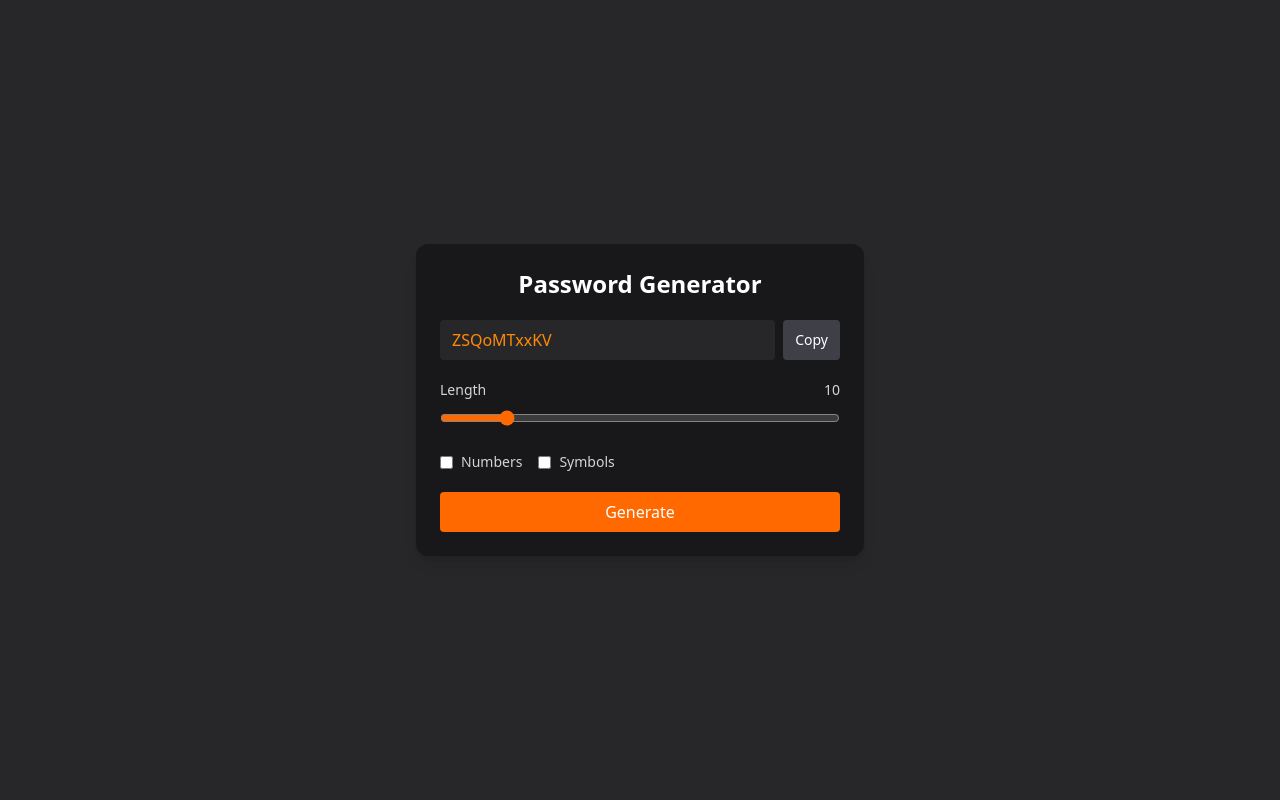
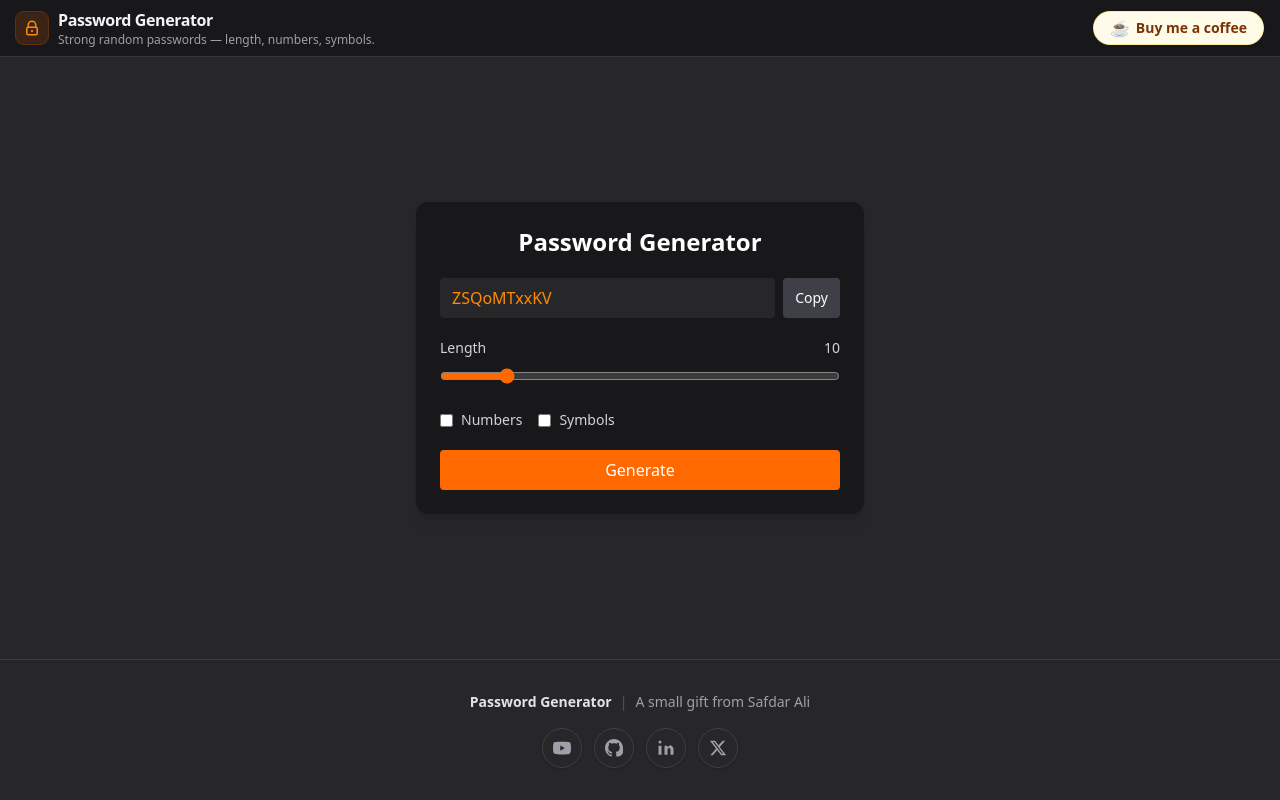
Before and after one commit to Safdar-Ali-India/Password-Generator, a React (Vite) app: page / in a window 1280 px wide. Built offline with nearby package versions, Linux system fonts and the light colour scheme.

Commit message:
feat : page layout shell

```diff
--- a/src/App.jsx
+++ b/src/App.jsx
@@ -1,4 +1,5 @@
 import { useState, useCallback, useEffect } from "react"
+import { Layout } from "./components/Layout"
 
 function App() {
   const [length, setLength] = useState(10)
@@ -44,7 +45,8 @@ function App() {
   }
 
   return (
-    <div className="min-h-screen bg-zinc-800 flex items-center justify-center p-4">
+    <Layout>
+    <div className="flex flex-1 items-center justify-center py-8">
       <div className="w-full max-w-md bg-zinc-900 rounded-xl shadow-lg p-6 space-y-5">
         <h1 className="text-white text-center text-2xl font-semibold">
           Password Generator
@@ -112,6 +114,7 @@ function App() {
         </button>
       </div>
     </div>
+    </Layout>
   )
 }
 
--- /dev/null
+++ b/src/components/Layout.jsx
@@ -0,0 +1,12 @@
+import { SiteFooter } from "./SiteFooter"
+import { SiteHeader } from "./SiteHeader"
+
+export function Layout({ children }) {
+  return (
+    <div className="flex min-h-screen flex-col bg-zinc-800 font-sans text-zinc-100">
+      <SiteHeader />
+      <main className="mx-auto flex w-full max-w-7xl flex-1 flex-col px-4">{children}</main>
+      <SiteFooter />
+    </div>
+  )
+}
```
